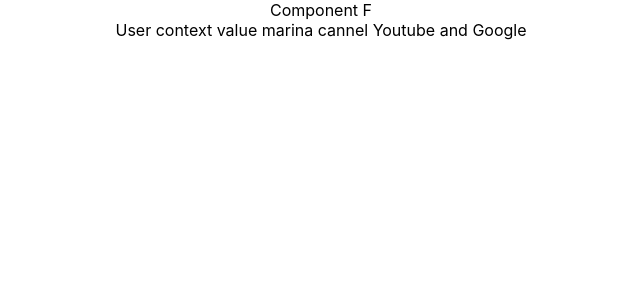
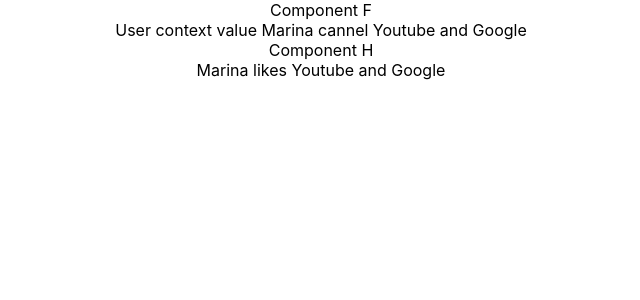
Before and after one commit to marinaysn/ReactHooks, a React (Create React App) app in the folder reacthooks/: page / in a window 1280 px wide. Shown: the top 300 px of the page, without its empty margins (319-959 px from the left). Built offline with nearby package versions, Linux system fonts and the light colour scheme.

Commit message:
useContext hook in action

```diff
--- a/reacthooks/src/App.js
+++ b/reacthooks/src/App.js
@@ -43,11 +43,10 @@
       <DataFetching />
 
       */}
-      <UserContext.Provider value='marina'>
-      <ChannelContext.Provider value='Youtube and Google'>
-        <ComponentC />
-      </ChannelContext.Provider>
-
+      <UserContext.Provider value='Marina'>
+        <ChannelContext.Provider value='Youtube and Google'>
+          <ComponentC />
+        </ChannelContext.Provider>
       </UserContext.Provider>
 
     </div>
--- a/reacthooks/src/components/useContext/ComponentE.js
+++ b/reacthooks/src/components/useContext/ComponentE.js
@@ -1,9 +1,11 @@
 import React from 'react'
 import ComponentF from './ComponentF'
+import ComponentH from './ComponentH'
 function ComponentE() {
     return (
         <div>
            <ComponentF />
+           <ComponentH />
         </div>
     )
 }
--- /dev/null
+++ b/reacthooks/src/components/useContext/ComponentH.js
@@ -0,0 +1,21 @@
+import React, {useContext} from 'react'
+import App from '../../App'
+import {UserContext, ChannelContext} from '../../App'
+
+function ComponentH() {
+
+    const user = useContext(UserContext);
+    const channel = useContext(ChannelContext);
+
+    return (
+        <div>
+            Component H
+            <div>
+                {user} likes {channel}
+            </div>
+
+        </div>
+    )
+}
+
+export default ComponentH
```
